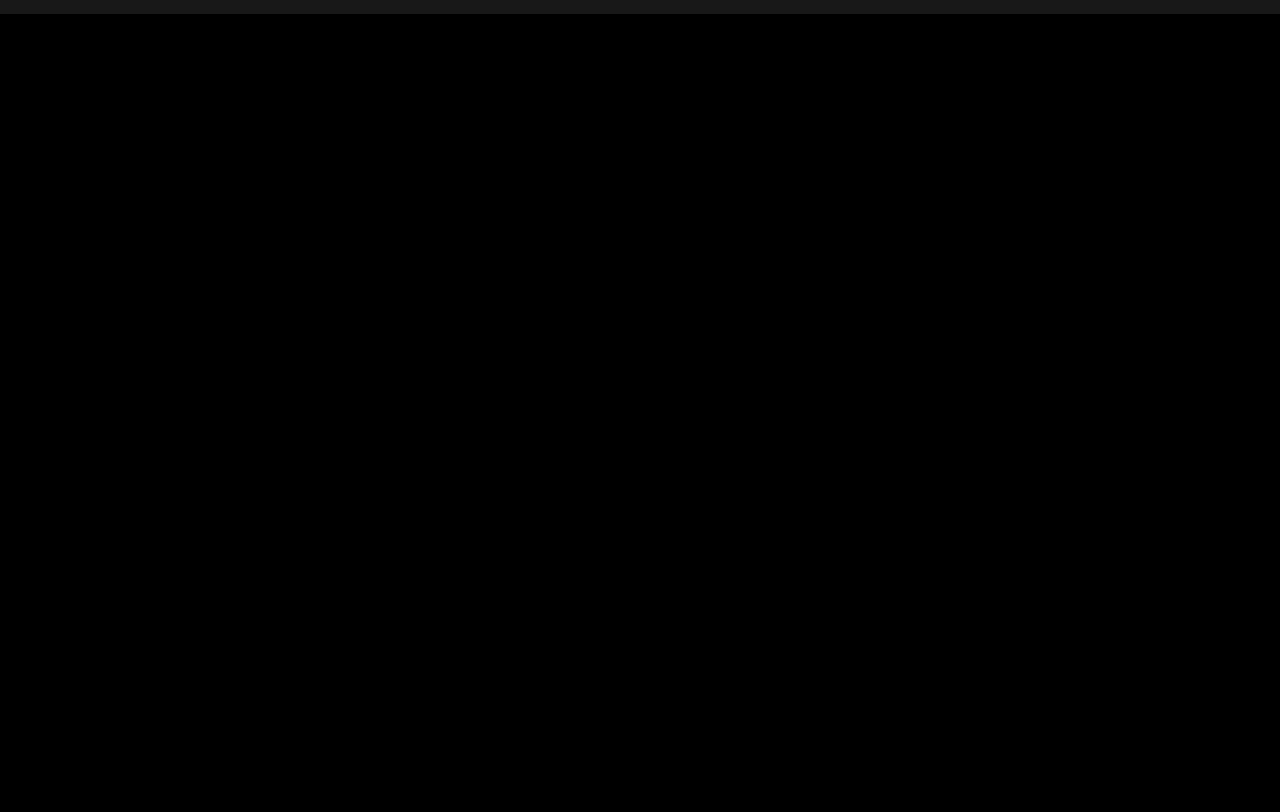
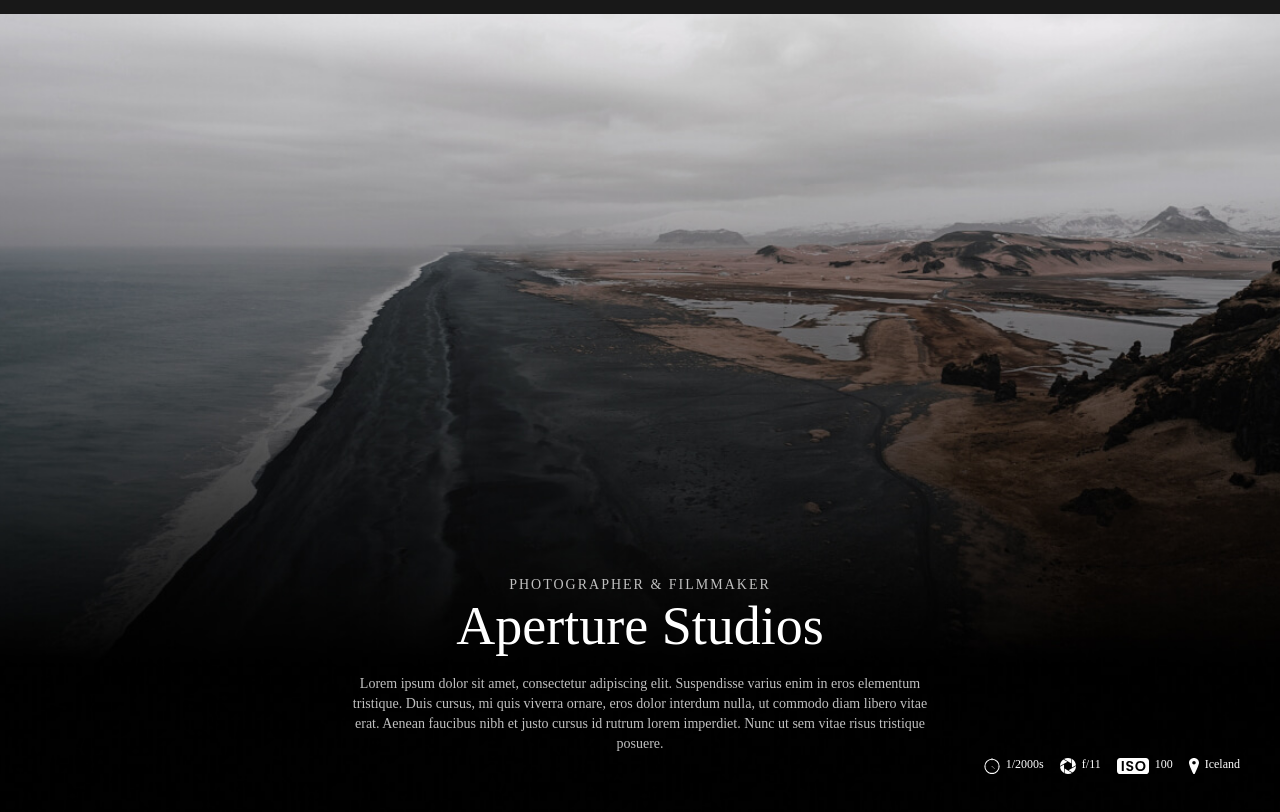
Before and after one commit to MrXushnudbek/operture-web, a plain HTML site: page index.html in a window 1280 px wide. Shown: the part 90-902 px from the top of the page. Before the commit the page ends 800 px from the top, so only its background shows below. Drawn offline with Linux system fonts and the light colour scheme.

Commit message:
add site main section

```diff
--- a/css/main.css
+++ b/css/main.css
@@ -39,6 +39,16 @@ body {
     max-width: 1200px;
     margin-left: auto;
     margin-right: auto;
+}
+/* SITE SUBTITLE */
+.site__subtitle {
+    font-weight: 400;
+    font-size: 14px;
+    line-height: 20PX;
+    letter-spacing: 2px;
+    color: var(--text-color);
+    margin-bottom: 1px;
+    text-transform: uppercase;
 }
 
 /* HEADER STYLES */
@@ -122,3 +132,58 @@ transition: all 0.4s ease;
     background-color: transparent;
     color: var(--white-color);
 }
+
+/* MAIN.STYLES */
+.main {
+    flex-grow: 1;
+}
+
+/* HERO STYLES */
+.hero {
+    padding: 40px;
+    height: 100vh;
+    background-image: url("../images/jpg/hero-img.jpg");
+    background-repeat:no-repeat;
+    background-size: cover;
+    background-position: center;
+    display: flex;
+    flex-direction: column;
+    align-items: center;
+    justify-content: flex-end;
+}
+.hero__content {
+    width: 100%;
+    max-width: 600px;
+    text-align: center;
+    margin-bottom: 4px;
+}
+.hero__title {
+    font-weight: 400;
+    font-size: 54px;
+    line-height: 60px;
+    margin-top: 0;
+    margin-bottom: 18px;
+}
+.hero__text {
+    color: var(--text-color);
+}
+.deteils {
+display: flex;
+list-style: none;
+margin-left: auto;
+}
+.deteils li {
+    display: flex;
+    align-items: flex-start;
+}
+.deteils li:not(:last-child) {
+    margin-right: 16px;
+}
+.deteils__icon {
+   object-fit: contain;
+   margin-right: 6px;
+}
+.deteils__text {
+    font-size: 12px;
+    line-height: 12px;
+}
--- a/index.html
+++ b/index.html
@@ -42,5 +42,36 @@
     </header>
     <!-- HEADER END -->
 
+    <!-- MAIN -->
+    <main class="main">
+        <section class="hero">
+            <div class="hero__content">
+                <h2 class="hero__subtitle site__subtitle">Photographer & Filmmaker</h2>
+                <h1 class="hero__title">Aperture Studios</h1>
+                <p class="hero__text">Lorem ipsum dolor sit amet, consectetur adipiscing elit. Suspendisse varius enim in eros elementum tristique. Duis cursus, mi quis viverra ornare, eros dolor interdum nulla, ut commodo diam libero vitae erat. Aenean faucibus nibh et justo cursus id rutrum lorem imperdiet. Nunc ut sem vitae risus tristique posuere.</p>
+            </div>
+                <ul class="deteils">
+                    <li class="deteils__item">
+                        <img class="deteils__icon" src="./images/svg/icon-one.svg" alt="hero-icon-one" width="16" height="16">
+                        <span class="deteils__text">1/2000s</span>
+                    </li>
+                    <li class="deteils__item">
+                        <img class="deteils__icon" src="./images/svg/icon-two.svg" alt="hero-icon-one" width="16" height="16">
+                        <span class="deteils__text">f/11</span>
+                    </li>
+                    <li class="deteils-item">
+                        <img class="deteils__icon" src="./images/svg/icon-three.svg" alt="hero-icon-one" width="32" height="16">
+                        <span class="deteils__text">100</span>
+                    </li>
+                    <li class="deteils__item">
+                        <img class="deteils__icon" src="./images/svg/icon-four.svg" alt="hero-icon-one" width="10" height="16">
+                        <span class="deteils__text">Iceland</span>
+                    </li>
+                </ul>
+        </section>
+    </main>
+    <!-- MAIN END -->
+
+
 </body>
 </html>
```
Also changed, not shown: images/jpg/hero-img.jpg (added), images/jpg/hero-img@2x.jpg (added), images/svg/icon-four.svg (added), images/svg/icon-one.svg (added), images/svg/icon-three.svg (added), images/svg/icon-two.svg (added).
